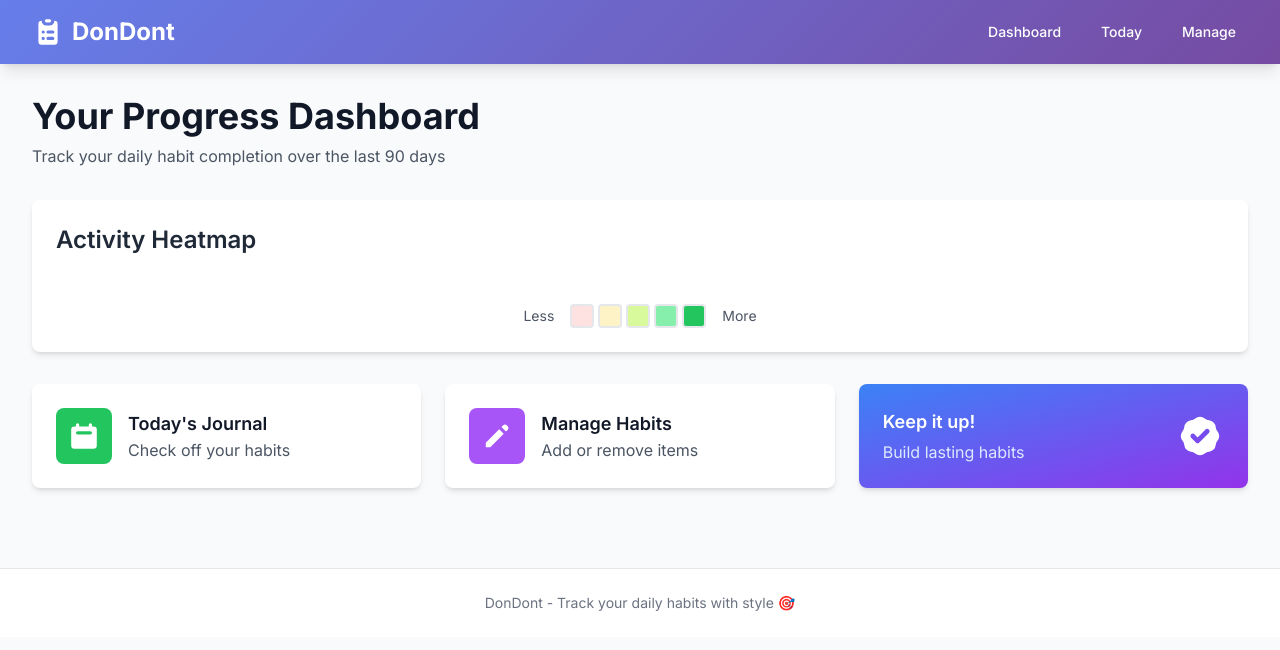
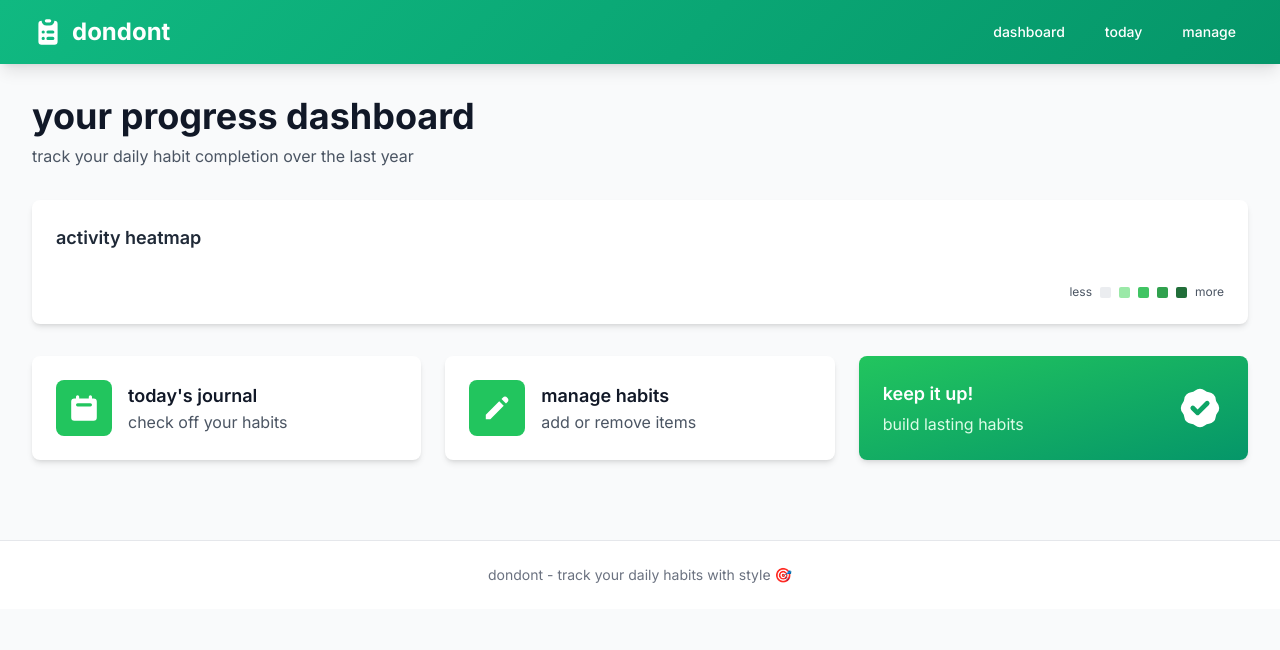
Before and after one commit to thomasinworld/dondont, a Django app: template templates/journal/dashboard.html in a window 1280 px wide. Shown: the top 650 px of the page. Run offline with Django 5.2, Linux system fonts and the light colour scheme; the template is opened without the code that fills it, so the values that code supplies are empty; some libraries are stand-ins or nearby versions.

Commit message:
Update UI: lowercase text, green navbar, GitHub-style contribution heatmap
- Changed all text to lowercase for modern aesthetic
- Updated navbar gradient from purple to green
- Implemented GitHub-style contribution calendar with proper date layout
- Extended heatmap to show full year (365 days) instead of 90 days
- Added month labels and day-of-week labels
- Updated color scheme to match GitHub's contribution colors
- Changed accent colors from purple to green throughout

```diff
--- a/templates/base.html
+++ b/templates/base.html
@@ -11,7 +11,7 @@
             font-family: 'Inter', sans-serif;
         }
         .gradient-bg {
-            background: linear-gradient(135deg, #667eea 0%, #764ba2 100%);
+            background: linear-gradient(135deg, #10b981 0%, #059669 100%);
         }
         .checkbox-custom {
             transition: all 0.3s ease;
@@ -35,23 +35,23 @@
         <div class="max-w-7xl mx-auto px-4 sm:px-6 lg:px-8">
             <div class="flex justify-between items-center h-16">
                 <div class="flex items-center">
-                    <a href="{% url 'journal:dashboard' %}" class="text-white text-2xl font-bold flex items-center">
+                    <a href="{% url 'journal:dashboard' %}" class="text-white text-2xl font-bold flex items-center lowercase">
                         <svg class="w-8 h-8 mr-2" fill="currentColor" viewBox="0 0 20 20">
                             <path d="M9 2a1 1 0 000 2h2a1 1 0 100-2H9z"/>
                             <path fill-rule="evenodd" d="M4 5a2 2 0 012-2 3 3 0 003 3h2a3 3 0 003-3 2 2 0 012 2v11a2 2 0 01-2 2H6a2 2 0 01-2-2V5zm3 4a1 1 0 000 2h.01a1 1 0 100-2H7zm3 0a1 1 0 000 2h3a1 1 0 100-2h-3zm-3 4a1 1 0 100 2h.01a1 1 0 100-2H7zm3 0a1 1 0 100 2h3a1 1 0 100-2h-3z" clip-rule="evenodd"/>
                         </svg>
-                        DonDont
+                        dondont
                     </a>
                 </div>
                 <div class="flex space-x-4">
-                    <a href="{% url 'journal:dashboard' %}" class="text-white hover:text-gray-200 px-3 py-2 rounded-md text-sm font-medium transition">
-                        Dashboard
+                    <a href="{% url 'journal:dashboard' %}" class="text-white hover:text-gray-200 px-3 py-2 rounded-md text-sm font-medium transition lowercase">
+                        dashboard
                     </a>
-                    <a href="{% url 'journal:daily_journal_today' %}" class="text-white hover:text-gray-200 px-3 py-2 rounded-md text-sm font-medium transition">
-                        Today
+                    <a href="{% url 'journal:daily_journal_today' %}" class="text-white hover:text-gray-200 px-3 py-2 rounded-md text-sm font-medium transition lowercase">
+                        today
                     </a>
-                    <a href="{% url 'journal:manage_dodonts' %}" class="text-white hover:text-gray-200 px-3 py-2 rounded-md text-sm font-medium transition">
-                        Manage
+                    <a href="{% url 'journal:manage_dodonts' %}" class="text-white hover:text-gray-200 px-3 py-2 rounded-md text-sm font-medium transition lowercase">
+                        manage
                     </a>
                 </div>
             </div>
@@ -66,8 +66,8 @@
     <!-- Footer -->
     <footer class="mt-12 bg-white border-t border-gray-200">
         <div class="max-w-7xl mx-auto px-4 sm:px-6 lg:px-8 py-6">
-            <p class="text-center text-gray-500 text-sm">
-                DonDont - Track your daily habits with style 🎯
+            <p class="text-center text-gray-500 text-sm lowercase">
+                dondont - track your daily habits with style 🎯
             </p>
         </div>
     </footer>
--- a/templates/journal/dashboard.html
+++ b/templates/journal/dashboard.html
@@ -1,43 +1,182 @@
 {% extends "base.html" %}
 
-{% block title %}Dashboard - DonDont{% endblock %}
+{% block title %}dashboard - dondont{% endblock %}
+
+{% block extra_head %}
+<style>
+    .contribution-graph {
+        display: flex;
+        gap: 3px;
+    }
+    .contribution-column {
+        display: flex;
+        flex-direction: column;
+        gap: 3px;
+    }
+    .contribution-cell {
+        width: 11px;
+        height: 11px;
+        border-radius: 2px;
+        cursor: pointer;
+    }
+    .contribution-cell:hover {
+        outline: 1px solid rgba(0, 0, 0, 0.3);
+        outline-offset: 1px;
+    }
+    .month-labels {
+        display: flex;
+        gap: 3px;
+        margin-bottom: 4px;
+    }
+    .month-label {
+        font-size: 11px;
+        color: #666;
+    }
+    .day-labels {
+        display: flex;
+        flex-direction: column;
+        gap: 3px;
+        margin-right: 8px;
+        padding-top: 20px;
+    }
+    .day-label {
+        height: 11px;
+        font-size: 11px;
+        color: #666;
+        display: flex;
+        align-items: center;
+    }
+</style>
+{% endblock %}
 
 {% block content %}
 <div class="mb-8">
-    <h1 class="text-4xl font-bold text-gray-900 mb-2">Your Progress Dashboard</h1>
-    <p class="text-gray-600">Track your daily habit completion over the last 90 days</p>
+    <h1 class="text-4xl font-bold text-gray-900 mb-2 lowercase">your progress dashboard</h1>
+    <p class="text-gray-600 lowercase">track your daily habit completion over the last year</p>
 </div>
 
-<!-- Calendar Heatmap -->
+<!-- GitHub-Style Contribution Graph -->
 <div class="bg-white rounded-lg shadow-md p-6 mb-8">
-    <h2 class="text-2xl font-semibold text-gray-800 mb-6">Activity Heatmap</h2>
+    <h2 class="text-lg font-semibold text-gray-800 mb-4 lowercase">activity heatmap</h2>
 
-    <div class="grid grid-cols-10 gap-2">
-        {% for day in calendar_data %}
-        <a href="{% url 'journal:daily_journal' day.date|date:'Y-m-d' %}"
-           class="aspect-square rounded-lg border-2 border-gray-200 transition-all hover:scale-110 hover:shadow-lg relative group"
-           style="background-color: {% if day.total == 0 %}#f3f4f6{% elif day.percentage == 0 %}#fee2e2{% elif day.percentage < 25 %}#fef3c7{% elif day.percentage < 50 %}#d9f99d{% elif day.percentage < 75 %}#86efac{% else %}#22c55e{% endif %};"
-           title="{{ day.date|date:'F j, Y' }}: {{ day.completed }}/{{ day.total }} ({{ day.percentage|floatformat:0 }}%)">
-            <div class="absolute inset-0 flex items-center justify-center opacity-0 group-hover:opacity-100 transition-opacity">
-                <span class="text-xs font-bold text-gray-700">{{ day.percentage|floatformat:0 }}%</span>
-            </div>
-        </a>
-        {% endfor %}
+    <div id="contribution-graph" class="overflow-x-auto">
+        <!-- Graph will be generated by JavaScript -->
     </div>
 
     <!-- Legend -->
-    <div class="mt-6 flex items-center justify-center space-x-4 text-sm text-gray-600">
-        <span>Less</span>
-        <div class="flex space-x-1">
-            <div class="w-6 h-6 rounded border-2 border-gray-200" style="background-color: #fee2e2;"></div>
-            <div class="w-6 h-6 rounded border-2 border-gray-200" style="background-color: #fef3c7;"></div>
-            <div class="w-6 h-6 rounded border-2 border-gray-200" style="background-color: #d9f99d;"></div>
-            <div class="w-6 h-6 rounded border-2 border-gray-200" style="background-color: #86efac;"></div>
-            <div class="w-6 h-6 rounded border-2 border-gray-200" style="background-color: #22c55e;"></div>
-        </div>
-        <span>More</span>
+    <div class="mt-4 flex items-center justify-end space-x-2 text-xs text-gray-600">
+        <span class="lowercase">less</span>
+        <div class="contribution-cell" style="background-color: #ebedf0;"></div>
+        <div class="contribution-cell" style="background-color: #9be9a8;"></div>
+        <div class="contribution-cell" style="background-color: #40c463;"></div>
+        <div class="contribution-cell" style="background-color: #30a14e;"></div>
+        <div class="contribution-cell" style="background-color: #216e39;"></div>
+        <span class="lowercase">more</span>
     </div>
 </div>
+
+<script>
+// Calendar data from Django
+const calendarData = {{ calendar_data|safe }};
+
+function generateContributionGraph() {
+    const graphContainer = document.getElementById('contribution-graph');
+    const today = new Date();
+    const oneYearAgo = new Date(today);
+    oneYearAgo.setFullYear(today.getFullYear() - 1);
+
+    // Start from the Sunday before one year ago
+    const startDate = new Date(oneYearAgo);
+    startDate.setDate(startDate.getDate() - startDate.getDay());
+
+    // Create data map
+    const dataMap = {};
+    calendarData.forEach(day => {
+        dataMap[day.date] = day;
+    });
+
+    // Generate weeks
+    const weeks = [];
+    let currentDate = new Date(startDate);
+
+    while (currentDate <= today) {
+        const week = [];
+        for (let i = 0; i < 7; i++) {
+            const dateStr = currentDate.toISOString().split('T')[0];
+            const dayData = dataMap[dateStr] || { date: dateStr, total: 0, completed: 0, percentage: 0 };
+            week.push({
+                date: new Date(currentDate),
+                dateStr: dateStr,
+                data: dayData
+            });
+            currentDate.setDate(currentDate.getDate() + 1);
+        }
+        weeks.push(week);
+    }
+
+    // Build HTML
+    let html = '<div style="display: flex;">';
+
+    // Day labels
+    html += '<div class="day-labels">';
+    html += '<div class="day-label">mon</div>';
+    html += '<div class="day-label" style="visibility: hidden;">tue</div>';
+    html += '<div class="day-label">wed</div>';
+    html += '<div class="day-label" style="visibility: hidden;">thu</div>';
+    html += '<div class="day-label">fri</div>';
+    html += '<div class="day-label" style="visibility: hidden;">sat</div>';
+    html += '<div class="day-label" style="visibility: hidden;">sun</div>';
+    html += '</div>';
+
+    html += '<div>';
+
+    // Month labels
+    html += '<div class="month-labels">';
+    let currentMonth = '';
+    let monthPosition = 0;
+    weeks.forEach((week, weekIndex) => {
+        const firstDay = week[0].date;
+        const monthName = firstDay.toLocaleDateString('en-US', { month: 'short' }).toLowerCase();
+        if (monthName !== currentMonth && firstDay.getDate() <= 7) {
+            html += `<div class="month-label" style="width: ${(weekIndex - monthPosition) * 14}px;"></div>`;
+            html += `<div class="month-label">${monthName}</div>`;
+            currentMonth = monthName;
+            monthPosition = weekIndex;
+        }
+    });
+    html += '</div>';
+
+    // Contribution cells
+    html += '<div class="contribution-graph">';
+    weeks.forEach(week => {
+        html += '<div class="contribution-column">';
+        week.forEach(day => {
+            const color = getContributionColor(day.data.percentage, day.data.total);
+            const dateFormatted = day.date.toLocaleDateString('en-US', { year: 'numeric', month: 'long', day: 'numeric' });
+            const tooltip = `${day.data.completed}/${day.data.total} on ${dateFormatted}`;
+            html += `<a href="/journal/${day.dateStr}/" class="contribution-cell" style="background-color: ${color};" title="${tooltip}"></a>`;
+        });
+        html += '</div>';
+    });
+    html += '</div>';
+
+    html += '</div></div>';
+
+    graphContainer.innerHTML = html;
+}
+
+function getContributionColor(percentage, total) {
+    if (total === 0) return '#ebedf0';
+    if (percentage === 0) return '#ebedf0';
+    if (percentage <= 25) return '#9be9a8';
+    if (percentage <= 50) return '#40c463';
+    if (percentage <= 75) return '#30a14e';
+    return '#216e39';
+}
+
+// Generate graph on page load
+generateContributionGraph();
+</script>
 
 <!-- Quick Actions -->
 <div class="grid md:grid-cols-3 gap-6">
@@ -49,31 +188,31 @@
                 </svg>
             </div>
             <div class="ml-4">
-                <h3 class="text-lg font-semibold text-gray-900">Today's Journal</h3>
-                <p class="text-gray-600">Check off your habits</p>
+                <h3 class="text-lg font-semibold text-gray-900 lowercase">today's journal</h3>
+                <p class="text-gray-600 lowercase">check off your habits</p>
             </div>
         </div>
     </a>
 
     <a href="{% url 'journal:manage_dodonts' %}" class="bg-white rounded-lg shadow-md p-6 card-hover cursor-pointer">
         <div class="flex items-center">
-            <div class="flex-shrink-0 bg-purple-500 rounded-lg p-3">
+            <div class="flex-shrink-0 bg-green-500 rounded-lg p-3">
                 <svg class="w-8 h-8 text-white" fill="currentColor" viewBox="0 0 20 20">
                     <path d="M13.586 3.586a2 2 0 112.828 2.828l-.793.793-2.828-2.828.793-.793zM11.379 5.793L3 14.172V17h2.828l8.38-8.379-2.83-2.828z"/>
                 </svg>
             </div>
             <div class="ml-4">
-                <h3 class="text-lg font-semibold text-gray-900">Manage Habits</h3>
-                <p class="text-gray-600">Add or remove items</p>
+                <h3 class="text-lg font-semibold text-gray-900 lowercase">manage habits</h3>
+                <p class="text-gray-600 lowercase">add or remove items</p>
             </div>
         </div>
     </a>
 
-    <div class="bg-gradient-to-br from-blue-500 to-purple-600 rounded-lg shadow-md p-6 text-white">
+    <div class="bg-gradient-to-br from-green-500 to-emerald-600 rounded-lg shadow-md p-6 text-white">
         <div class="flex items-center justify-between">
             <div>
-                <h3 class="text-lg font-semibold mb-1">Keep it up!</h3>
-                <p class="text-blue-100">Build lasting habits</p>
+                <h3 class="text-lg font-semibold mb-1 lowercase">keep it up!</h3>
+                <p class="text-green-100 lowercase">build lasting habits</p>
             </div>
             <svg class="w-12 h-12" fill="currentColor" viewBox="0 0 20 20">
                 <path fill-rule="evenodd" d="M6.267 3.455a3.066 3.066 0 001.745-.723 3.066 3.066 0 013.976 0 3.066 3.066 0 001.745.723 3.066 3.066 0 012.812 2.812c.051.643.304 1.254.723 1.745a3.066 3.066 0 010 3.976 3.066 3.066 0 00-.723 1.745 3.066 3.066 0 01-2.812 2.812 3.066 3.066 0 00-1.745.723 3.066 3.066 0 01-3.976 0 3.066 3.066 0 00-1.745-.723 3.066 3.066 0 01-2.812-2.812 3.066 3.066 0 00-.723-1.745 3.066 3.066 0 010-3.976 3.066 3.066 0 00.723-1.745 3.066 3.066 0 012.812-2.812zm7.44 5.252a1 1 0 00-1.414-1.414L9 10.586 7.707 9.293a1 1 0 00-1.414 1.414l2 2a1 1 0 001.414 0l4-4z" clip-rule="evenodd"/>
```
Also changed, not shown: journal/views.py (+15 -3 lines), templates/journal/daily_journal.html (+16 -16 lines), templates/journal/manage_dodonts.html (+17 -17 lines).
